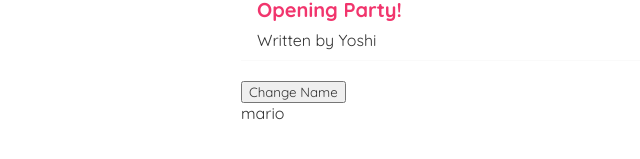
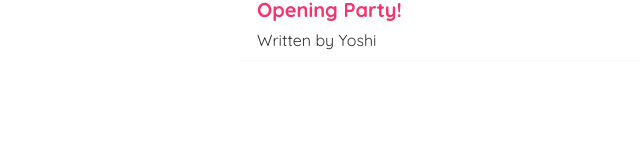
Before and after one commit to yavoraldev00/react-tutorial, a React (Create React App) app: page / in a window 1280 px wide. Shown: the part 217-376 px from the top of the page, without its empty margins (99-739 px from the left). Built offline with nearby package versions, Linux system fonts and the light colour scheme; data requests are answered from the project's data file.

Commit message:
tutorial 19 - handling errors

```diff
--- a/src/Home.js
+++ b/src/Home.js
@@ -4,33 +4,38 @@ import BlogList from "./BlogList";
 const Home = () => {
     const [blogs, setBlogs] = useState(null);
     const [isPending, setIsPending] = useState(true);
+    const [errMessage, setErrMessage] = useState(null);
 
     const handleDelete = (id) => {
         const newBlogs = blogs.filter(blog => blog.id !== id);
         setBlogs(newBlogs);
     }
 
-    const [name, setName] = useState("mario");
-
     useEffect(() => {
         setTimeout(() => {
             fetch("http://localhost:8000/blogs") // fetch request to server
             .then((res) => {
+                if(!res.ok){ // error handling after connecting to server
+                    throw Error("Could not fetch data from resource") // creates error messages
+                }
                 return res.json();
             }).then((data) => {
                 console.log(data);
                 setBlogs(data);
                 setIsPending(false);
+                setErrMessage(null);
+            }).catch(err => { // error on encountered problem in connection
+                setIsPending(false);
+                setErrMessage(err.message);
             })
         }, 1500);
     }, []) // tirggers only on first build
 
     return (
         <div className="home">
+            {errMessage && <div>{errMessage}</div>}
             {isPending && <div>Loading...</div>}
             {blogs && <BlogList blogs = {blogs} title = "Blogs" handleDelete = {handleDelete}/> /* conditional templating */}
-            <button onClick={() => {setName("luigi")}}>Change Name</button>
-            <p>{ name }</p>
         </div>
      );
 }
```
